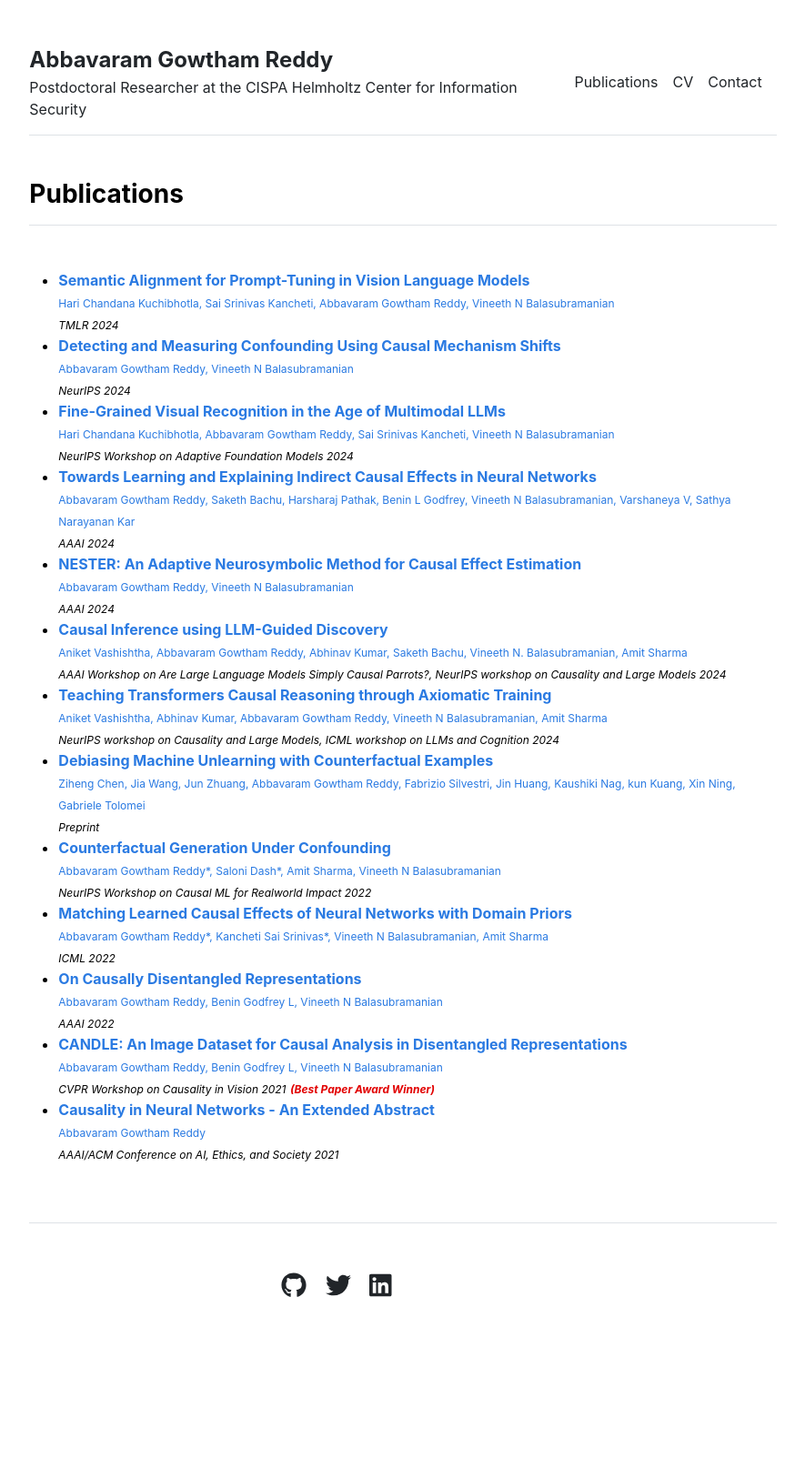
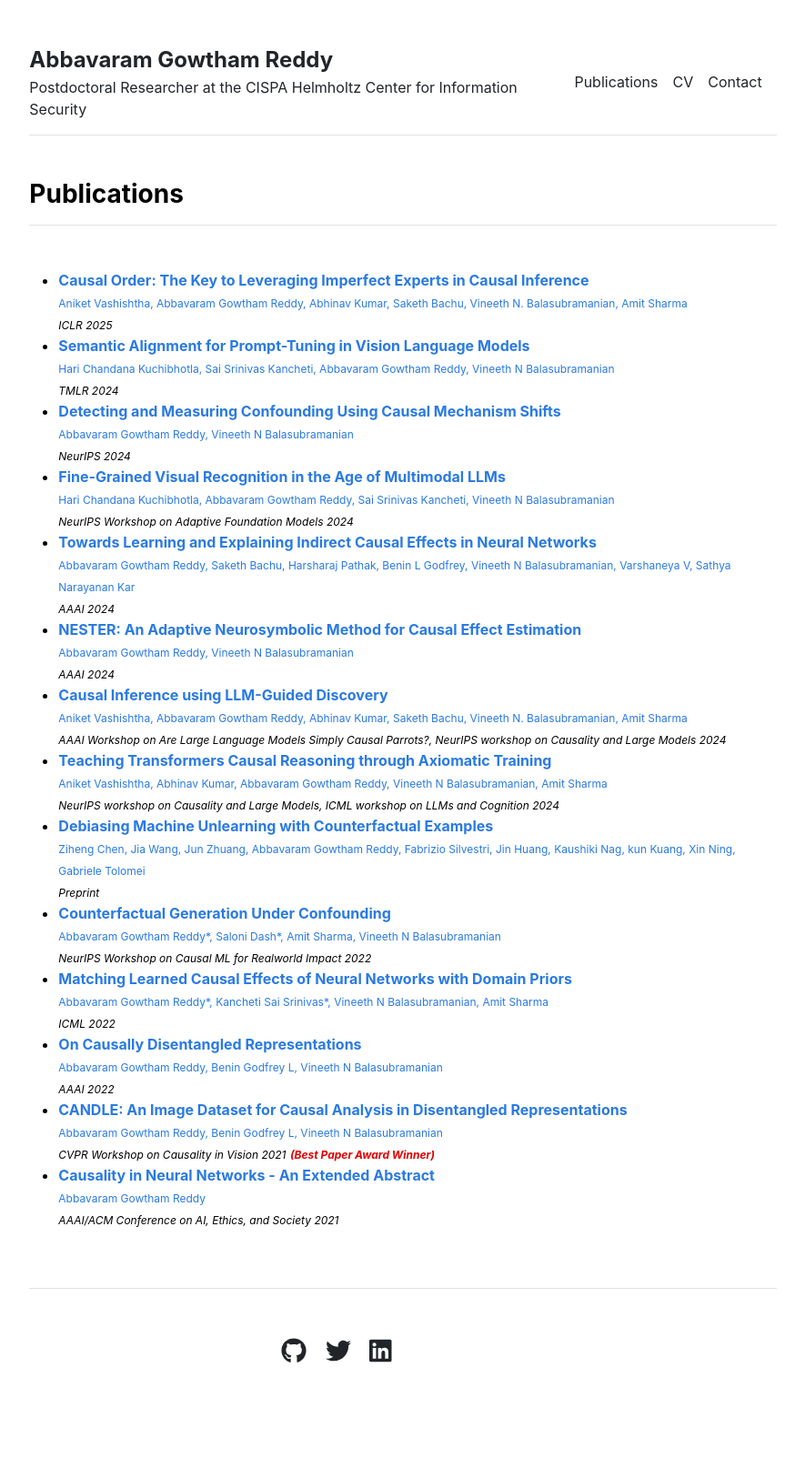
Before and after one commit to gautam0707/gautam0707.github.io, a Jekyll site: the page built from publications.md, in a window 1280 px wide. Shown: the whole page at 91% size, without its empty margins (197-1082 px from the left). Built offline with Jekyll 4.4.1, drawn with Linux system fonts in a browser that asks for light colours; a style sheet for code colours, icons or effects is not loaded; before the commit the page ends 1531 px from its top, so only the background shows below that.

Commit message:
Update publications.yml

```diff
--- a/_data/publications.yml
+++ b/_data/publications.yml
@@ -1,4 +1,9 @@
 index:
+- {venue: 'ICLR',
+  year: '2025',
+  authors: "Aniket Vashishtha, Abbavaram Gowtham Reddy, Abhinav Kumar, Saketh Bachu, Vineeth N. Balasubramanian, Amit Sharma",
+  title: 'Causal Order: The Key to Leveraging Imperfect Experts in Causal Inference',
+  url: 'https://openreview.net/pdf?id=9juyeCqL0u'}
 - {venue: 'TMLR',
   year: '2024',
   authors: "Hari Chandana Kuchibhotla, Sai Srinivas Kancheti, Abbavaram Gowtham Reddy, Vineeth N Balasubramanian",
```
